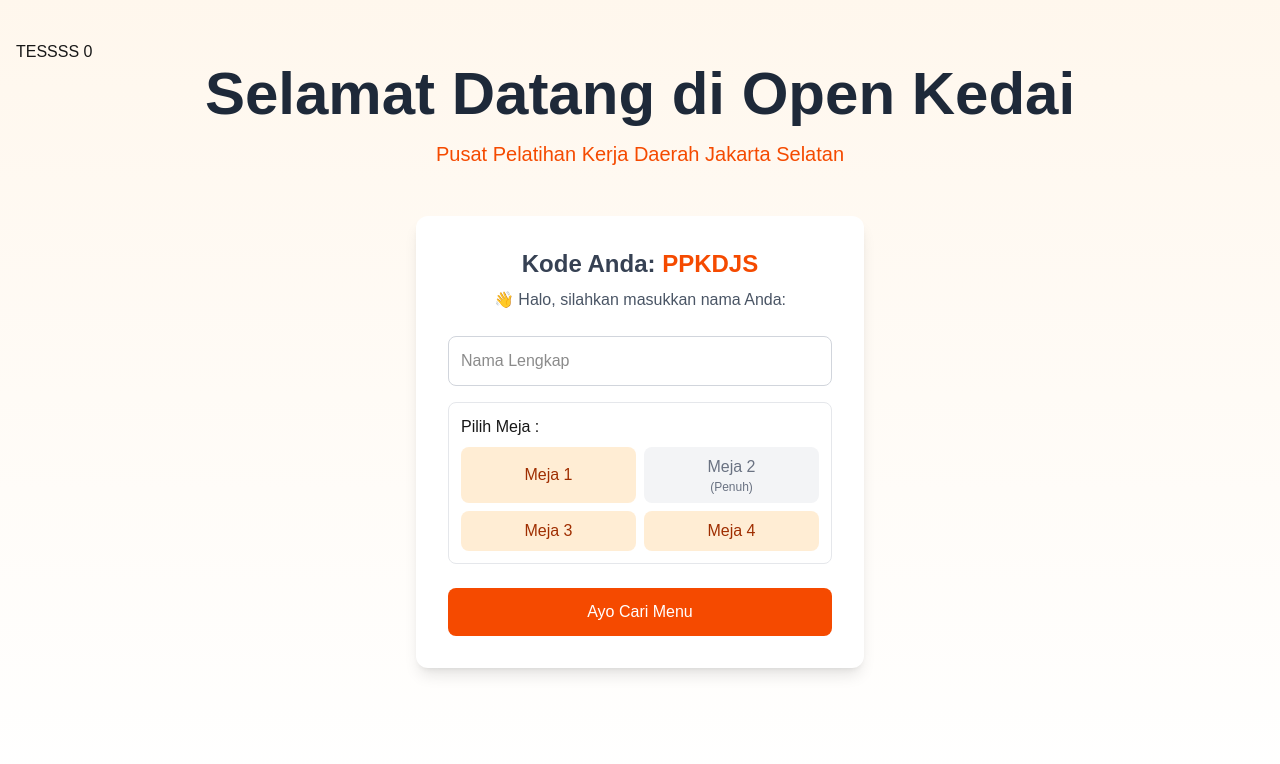
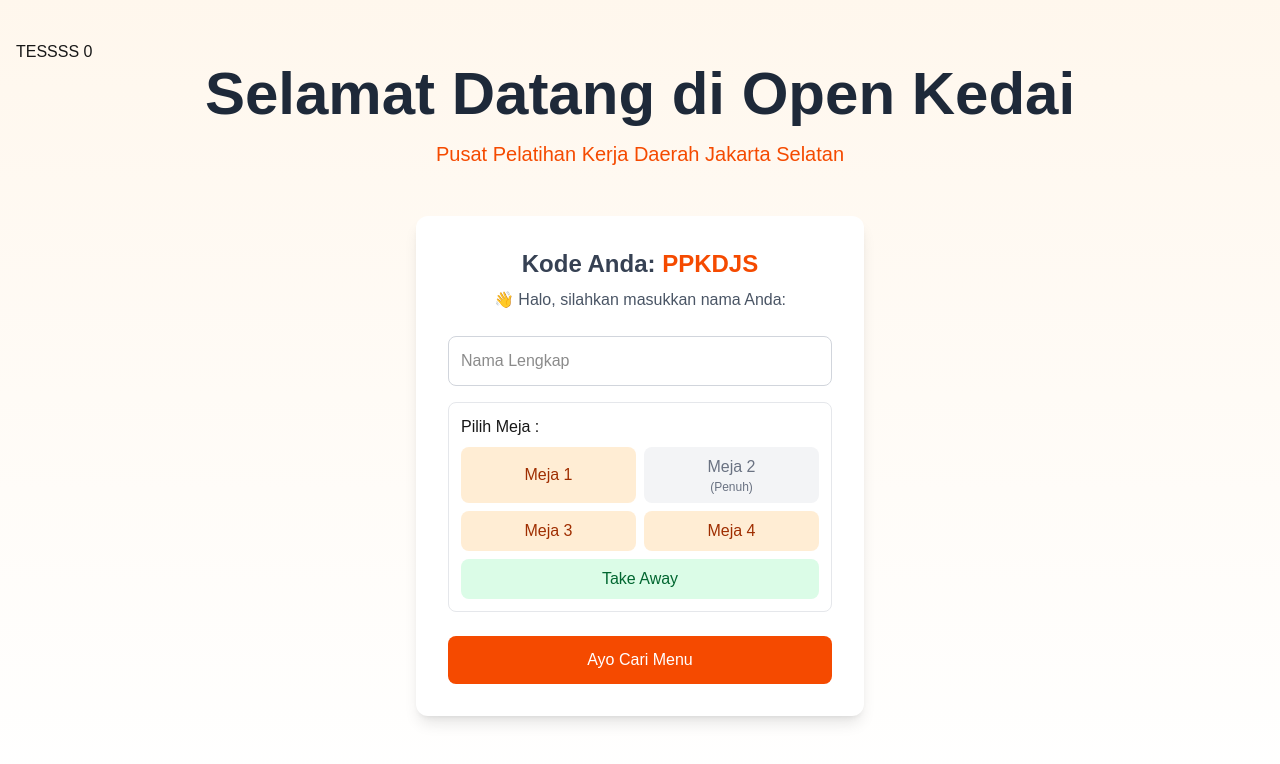
Before and after one commit to MuammarRizal/Restaurant-web-app-v2, a Next.js app: page / in a window 1280 px wide. Shown: the top 764 px of the page. Built offline with nearby package versions, Linux system fonts and the light colour scheme.

Commit message:
update table

```diff
--- a/src/app/page.tsx
+++ b/src/app/page.tsx
@@ -6,7 +6,7 @@ import { useState } from "react";
 import { useDispatch, useSelector } from "react-redux";
 
 type Table = {
-  number: string;
+  table: string;
   status: "available" | "occupied";
 };
 
@@ -16,10 +16,11 @@ const Home = () => {
   const [tableNumber, setTableNumber] = useState<string>("");
   const [showTableList, setShowTableList] = useState<boolean>(true);
   const [tables] = useState<Table[]>([
-    { number: "1", status: "available" },
-    { number: "2", status: "occupied" },
-    { number: "3", status: "available" },
-    { number: "4", status: "available" },
+    { table: "1", status: "available" },
+    { table: "2", status: "occupied" },
+    { table: "3", status: "available" },
+    { table: "4", status: "available" },
+    { table: "Take Away", status: "available"}
   ]);
 
   const router = useRouter();
@@ -83,30 +84,40 @@ const Home = () => {
               {/* Table List */}
               {showTableList && (
                 <div className="mt-2 rounded-lg border border-gray-200 p-3">
-                  <h3 className="mb-2">Pilih Meja : </h3>
-                  <div className="grid grid-cols-2 gap-2">
-                    {tables.map((table) => (
+                <h3 className="mb-2">Pilih Meja :</h3>
+                <div className="grid grid-cols-2 gap-2">
+                  {tables.map((table, index) => {
+                    const isLastItem = index === tables.length - 1;
+                    const isTakeAway = table.table === "Take Away";
+                    const isAvailable = table.status === "available";
+
+                    return (
                       <button
-                        key={table.number}
+                        key={table.table}
                         type="button"
-                        onClick={() => selectTable(table.number)}
-                        disabled={table.status === "occupied"}
-                        className={`rounded-lg p-2 text-center ${
-                          table.status === "available"
-                            ? "bg-orange-100 text-orange-800 hover:bg-orange-200"
-                            : "bg-gray-100 text-gray-500 cursor-not-allowed"
-                        } ${
-                          tableNumber === table.number ? "ring-2 ring-orange-500" : ""
-                        }`}
+                        onClick={() => selectTable(table.table)}
+                        disabled={!isAvailable}
+                        className={`
+                          rounded-lg p-2 text-center transition-colors
+                          ${isLastItem ? 'col-span-2' : ''}
+                          ${isAvailable
+                            ? isTakeAway
+                              ? 'bg-green-100 text-green-800 hover:bg-green-200'
+                              : 'bg-orange-100 text-orange-800 hover:bg-orange-200'
+                            : 'bg-gray-100 text-gray-500 cursor-not-allowed'
+                          }
+                          ${tableNumber === table.table ? 'ring-2 ring-orange-500' : ''}
+                        `}
                       >
-                        Meja {table.number}
-                        {table.status === "occupied" && (
+                        {isTakeAway ? "Take Away" : `Meja ${table.table}`}
+                        {!isAvailable && (
                           <span className="block text-xs text-gray-500">(Penuh)</span>
                         )}
                       </button>
-                    ))}
-                  </div>
+                    );
+                  })}
                 </div>
+              </div>
               )}
             </div>
 
```
